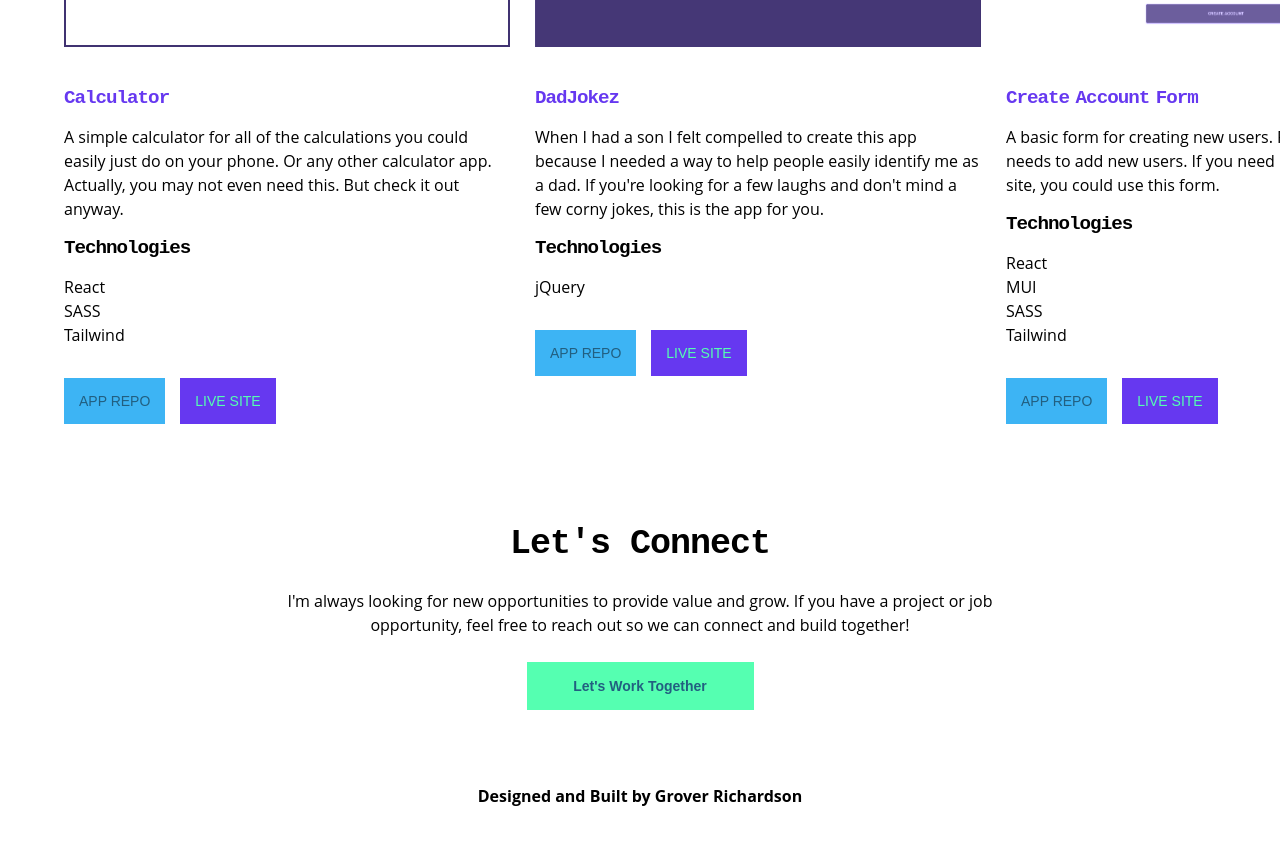
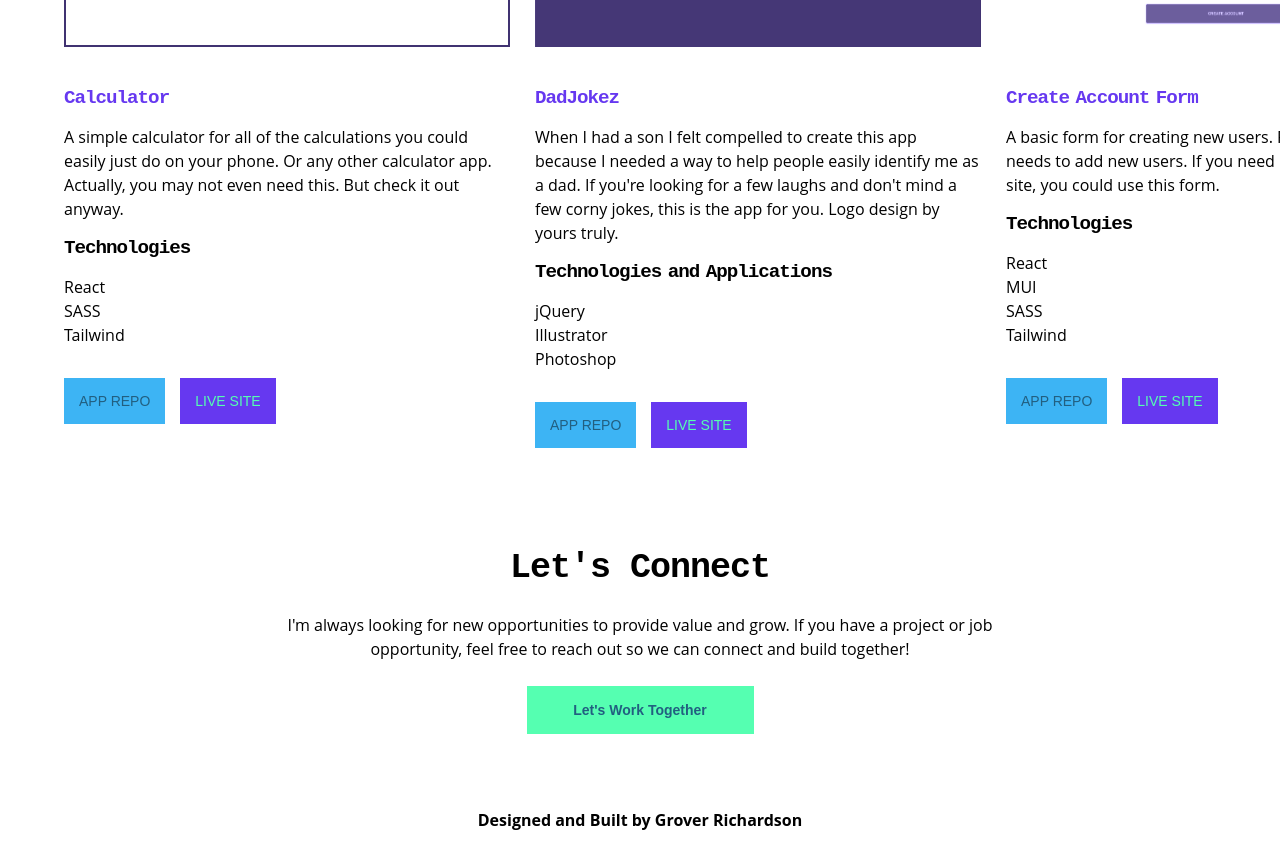
Before and after one commit to groverrichardson/portfolio-react, a React (Create React App) app: page / in a window 1280 px wide. Shown: the part 2980-3848 px from the top of the page. Built offline with nearby package versions, Linux system fonts and the light colour scheme.

Commit message:
Updated description for dad jokez.

```diff
--- a/src/home.js
+++ b/src/home.js
@@ -351,11 +351,15 @@ function Home() {
                             because I needed a way to help people easily
                             identify me as a dad. If you're looking for a few
                             laughs and don't mind a few corny jokes, this is the
-                            app for you.
+                            app for you. Logo design by yours truly.
                         </p>
-                        <h5 class="technologies-header">Technologies</h5>
+                        <h5 class="technologies-header">
+                            Technologies and Applications
+                        </h5>
                         <ul class="technologies">
                             <li class="technologies-copy">jQuery</li>
+                            <li class="technologies-copy">Illustrator</li>
+                            <li class="technologies-copy">Photoshop</li>
                         </ul>
                         <div class="work-button-container">
                             <a
```
